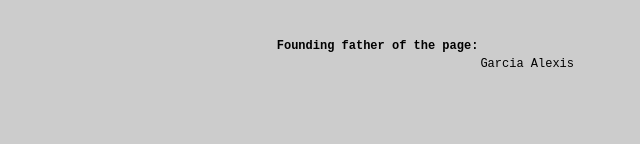
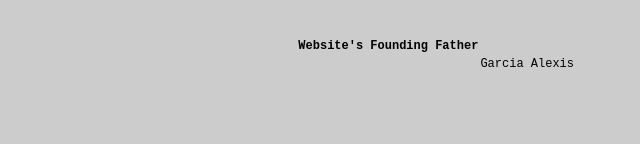
Before and after one commit to Alex7uz/Proyecto-Crisol-Noviembre, a plain HTML site: page index.html in a window 1280 px wide. Shown: the part 2429-2573 px from the top of the page, 640-1280 px from the left. Drawn offline with Linux system fonts and the light colour scheme.

Commit message:
Footer Contents changed

```diff
--- a/index.html
+++ b/index.html
@@ -59,7 +59,7 @@
                 <div>
                     <table>
                         <tr>
-                          <th>Founding father of the page:<tr></tr>
+                          <th>Website's Founding Father<tr></tr>
                         <td><td>Garcia Alexis</td><tr></tr>
                       </table>
                 </div>
```
